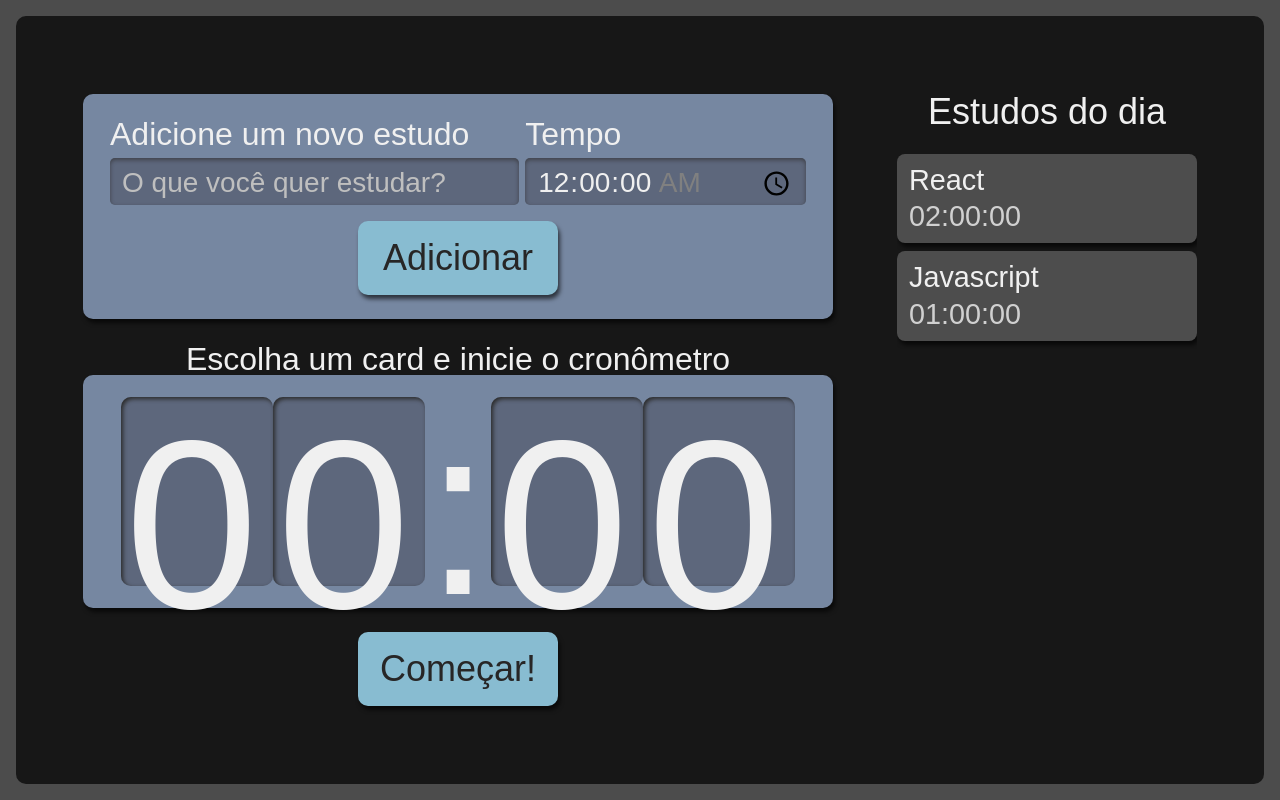
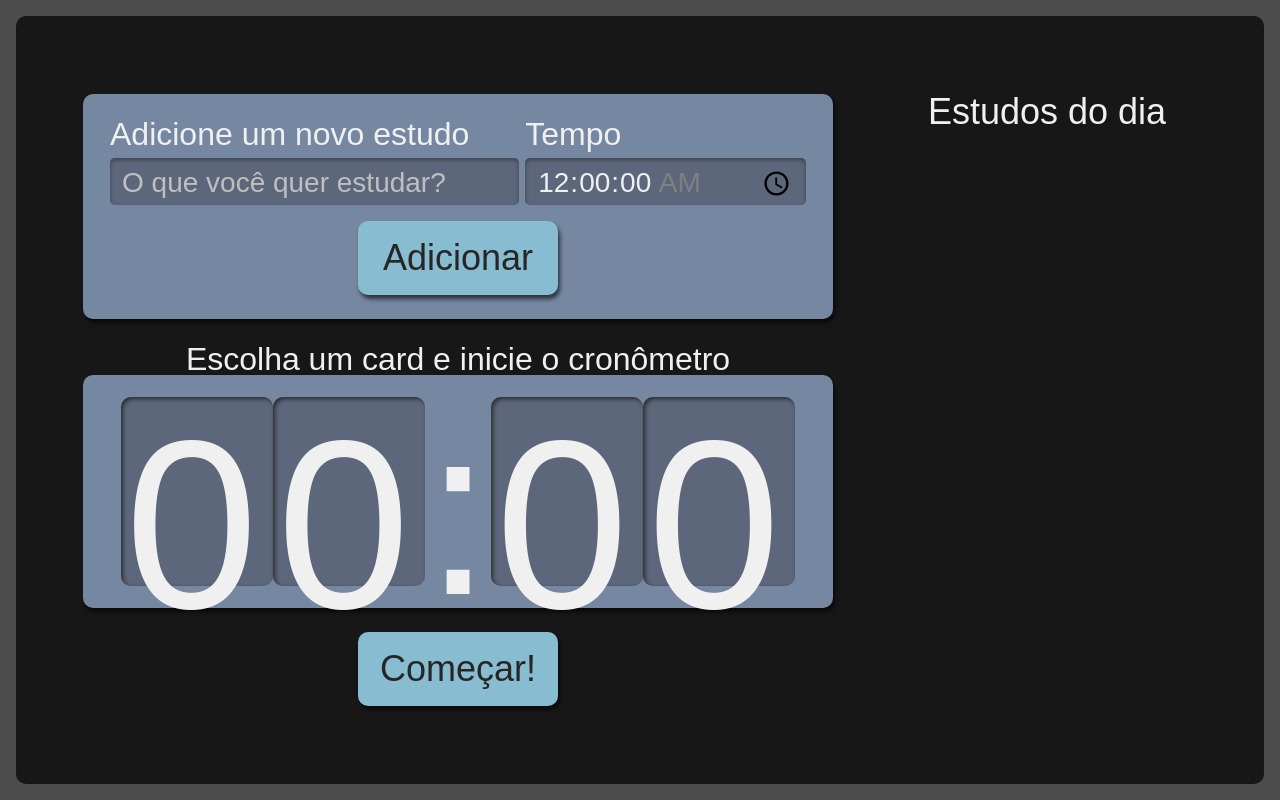
Before and after one commit to Vinnizius1/alura_studies, a React (Create React App) app: page / in a window 1280 px wide. Built offline with nearby package versions, Linux system fonts and the light colour scheme.

Commit message:
+ dinamicidade e nova pasta 'types' com ITarefa[]

```diff
--- a/src/components/Formulario/index.tsx
+++ b/src/components/Formulario/index.tsx
@@ -12,7 +12,8 @@ class Formulario extends React.Component<{setTarefas: React.Dispatch<React.SetSt
   // MÉTODO
   adicionarTarefa(e: React.FormEvent<HTMLFormElement>) {
     e.preventDefault();
-    console.log("state: ", this.state);
+    // console.log("state: ", this.state);
+    this.props.setTarefas(tarefasAntigas => [...tarefasAntigas, {...this.state}])
   }
 
   render() {
--- a/src/pages/App.tsx
+++ b/src/pages/App.tsx
@@ -1,20 +1,12 @@
-import React, {useState} from "react";
+import React, { useState } from "react";
 import Cronometro from "../components/Cronometro";
 import Formulario from "../components/Formulario";
 import Lista from "../components/Lista";
+import { ITarefa } from "../types/tarefa";
 import style from "./App.module.scss";
 
 function App() {
-  const [tarefas, setTarefas] = useState([
-    {
-      tarefa: "React",
-      tempo: "02:00:00",
-    },
-    {
-      tarefa: "Javascript",
-      tempo: "01:00:00",
-    },
-  ])
+  const [tarefas, setTarefas] = useState<ITarefa[]>([]);
 
   return (
     <div className={style.AppStyle}>
```
